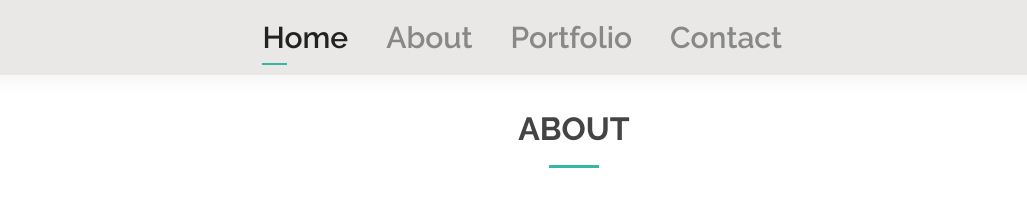
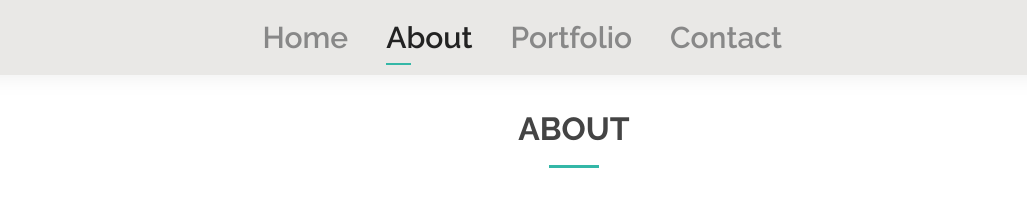
Before and after one commit to jorgejuancho/hoja-de-vida-jjdl, a plain HTML site: page jjdlHV/about.html in a window 1280 px wide. Shown: the top 215 px of the page, 66-1093 px from the left. Drawn offline with nearby package versions, Linux system fonts and the light colour scheme.

Commit message:
adiciono  la propiedad active del navar

```diff
--- a/jjdlHV/about.html
+++ b/jjdlHV/about.html
@@ -43,8 +43,8 @@
 
       <nav id="navbar" class="navbar order-last order-lg-0">
         <ul>
-          <li><a class="active" href="index.html">Home</a></li>
-          <li><a href="about.html">About</a></li>
+          <li><a href="index.html">Home</a></li>
+          <li><a class="active" href="about.html">About</a></li>
           <li><a href="portfolio.html">Portfolio</a></li>
           <li><a href="contact.html">Contact</a></li>
         </ul>
```
Also changed, not shown: jjdlHV/contact.html (+1 -1 lines), jjdlHV/portfolio.html (+2 -2 lines).
